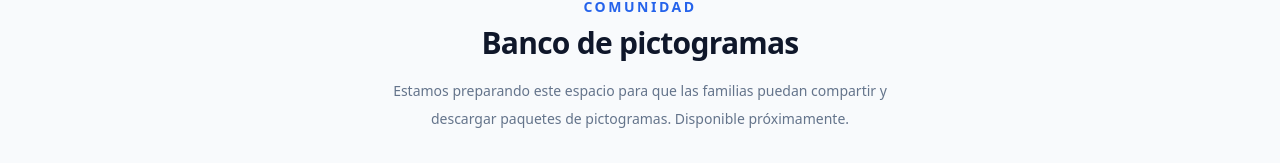
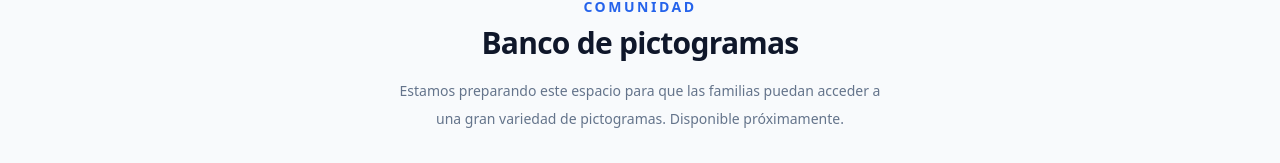
Before and after one commit to imargutierrz-hub/portal-willian, a Next.js app: page /hablapic/pictogramas in a window 1280 px wide. Shown: the part 286-449 px from the top of the page. Built offline with nearby package versions, Linux system fonts and the light colour scheme.

Commit message:
correccion frase pictogramas

```diff
--- a/app/hablapic/pictogramas/page.tsx
+++ b/app/hablapic/pictogramas/page.tsx
@@ -28,7 +28,7 @@ export default function PictogramasPage() {
 
           <p className="mt-4 text-sm leading-7 text-slate-500">
             Estamos preparando este espacio para que las familias puedan
-            compartir y descargar paquetes de pictogramas. Disponible
+            acceder a una gran variedad de pictogramas. Disponible
             próximamente.
           </p>
 
```
